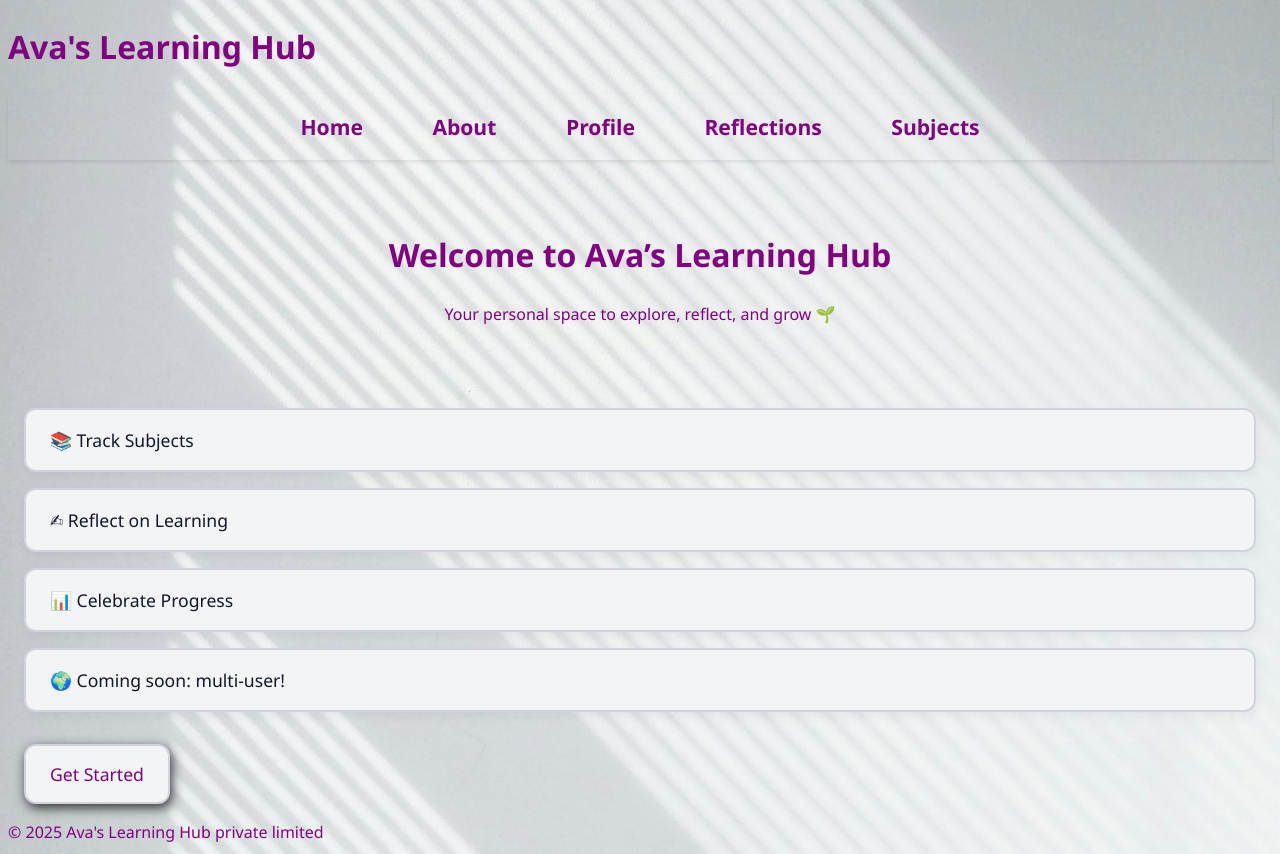
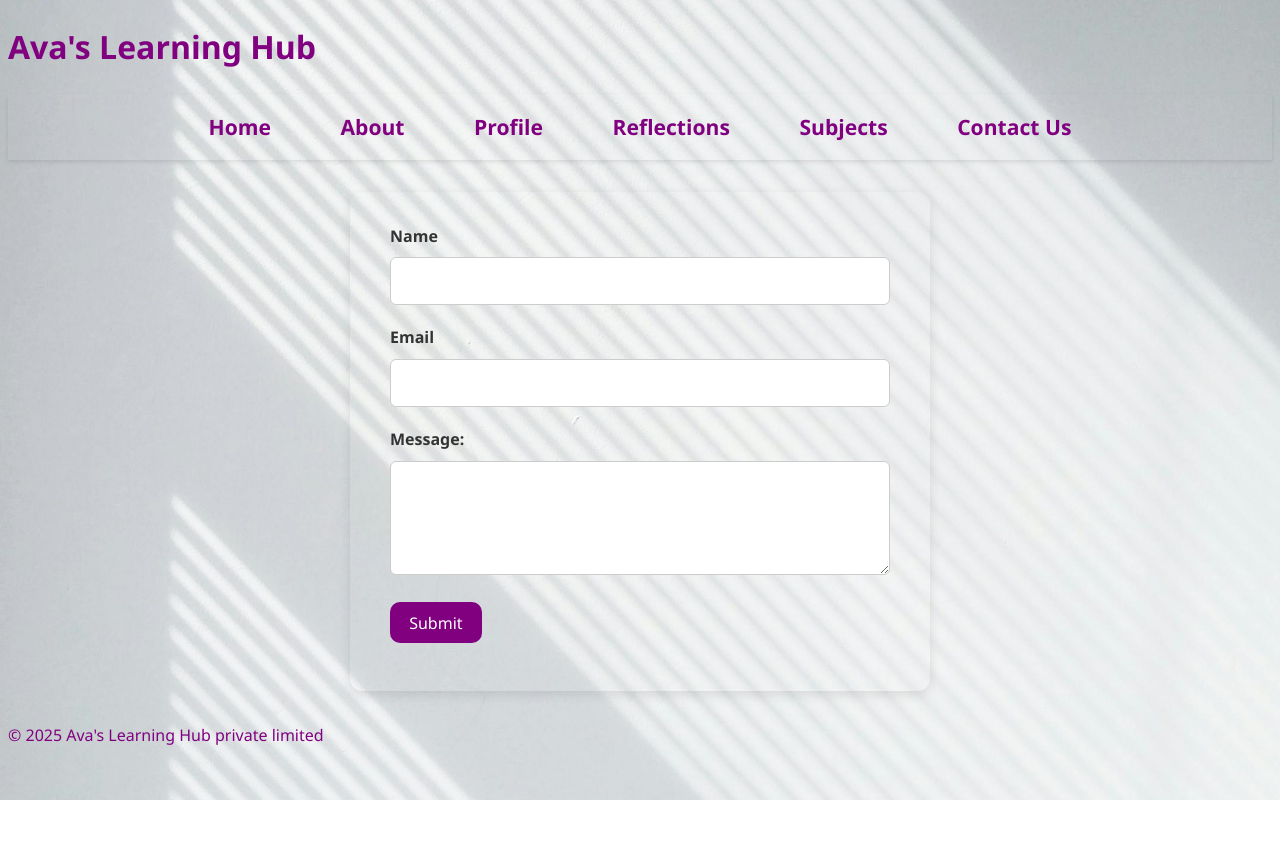
Before and after one commit to DeepthiGirijaThampi/ava-learning-hub, a React (Vite) app: page /contacts in a window 1280 px wide. Before the commit this address led to /. After the commit the page ends 800 px from the top, so only its background shows below. Built offline with nearby package versions, Linux system fonts and the light colour scheme.

Commit message:
Created a Contact.jsx and styled by creating contact.css and updated the NavMenu.jsx and App.jsx accordingly

```diff
--- a/src/App.jsx
+++ b/src/App.jsx
@@ -7,6 +7,7 @@
 import Reflections from "./components/pages/Reflections";
 import Subjects from "./components/pages/Subjects";
 import Units from "./components/pages/Units";
+import Contacts from "./components/pages/Contacts";
 import './App.css'
 function App() {
 
@@ -21,6 +22,7 @@
         <Route path="/reflections" element={<Reflections/>}/>
         <Route path="/subjects" element={<Subjects/>}/>
         <Route path="/units/:subjectId" element={<Units/>}/>
+        <Route path="/contacts" element={<Contacts/>}/>
         <Route path="*" element={<Navigate to="/"/>} />
       </Routes>
       <Footer></Footer>
--- a/src/components/common/NavMenu.jsx
+++ b/src/components/common/NavMenu.jsx
@@ -19,6 +19,7 @@
         <Link className="link" id="links" to="/profile" onClick={() => setMenuOpen(false)} >Profile  </Link>
         <Link className="link" id="links" to="/reflections" onClick={() => setMenuOpen(false)} >Reflections  </Link>
         <Link className="link" id="links" to="/subjects" onClick={() => setMenuOpen(false)} >Subjects  </Link>
+        <Link className="link" id="links" to="/contacts" onClick={() => setMenuOpen(false)} >Contact Us  </Link>
       </div>
     </nav>
     )
--- /dev/null
+++ b/src/components/pages/Contacts.jsx
@@ -0,0 +1,75 @@
+import {useEffect, useState } from "react"
+import CustomButton from "../common/CustomButton"
+import './contact.css'
+export default function Contacts(){
+    const [submitted, setSubmitted] = useState(false);
+    const [contactData, setContactData] = useState({
+        name: "",
+        email: "",
+        message: ""
+    });
+    const handleChange = (e)=>{
+     const {name,value} =  e.target;
+     setContactData( prev => ({
+        ...prev,
+        [name]:value
+     }));
+    };
+
+    const handleFormSubmit = (e)=>{
+     e.preventDefault();
+     console.log("Form submitted : ",contactData);
+     setContactData({
+        name : "",
+        email : "",
+        message: ""
+    });
+    setSubmitted(true);
+    }
+
+    useEffect(() => {
+        if (submitted) {
+          const timer = setTimeout(() => setSubmitted(false), 4000);
+          return () => clearTimeout(timer);
+        }
+      }, [submitted]);
+    //rendering
+    return(
+        <main className="contact">
+            <form onSubmit={handleFormSubmit}>
+            <label>Name </label><input
+             type="text" name="name"
+             value={contactData.name}
+             onChange={handleChange}
+             className="contact-name"
+             required
+             />
+            <label>Email </label><input
+            type="email"
+            name="email"
+            value={contactData.email}
+            onChange={handleChange}
+            className="contact-email"
+            required
+            />
+            <label>Message:</label>
+            <textarea
+            name="message"
+            rows={4}
+            value={contactData.message}
+            onChange={handleChange}
+            className="contact-message"
+            required
+             ></textarea>
+            <CustomButton text = "Submit" type="submit" />
+            </form>
+
+            {
+                submitted && (
+                    <p className="thankyou">Thank you for your response</p>
+                )
+            }
+
+        </main>
+    )
+}
--- /dev/null
+++ b/src/components/pages/contact.css
@@ -0,0 +1,54 @@
+/* Contacts.css */
+.contact {
+    /* min-height: 100vh; */
+    display: flex;
+    justify-content: center;
+    align-items: center;
+    /* background: linear-gradient(to bottom right, #f0f4f8, #e6eaf0); */
+    padding: 2rem;
+    box-sizing: border-box;
+  }
+
+  form {
+    padding: 2rem 2.5rem;
+    border-radius: 12px;
+    width: 100%;
+    max-width: 500px;
+    box-shadow: 0 4px 12px rgba(0, 0, 0, 0.1);
+  }
+
+  label {
+    display: block;
+    margin-bottom: 0.5rem;
+    font-weight: bold;
+    color: #333;
+  }
+
+  input,
+  textarea {
+    width: 100%;
+    padding: 0.75rem;
+    margin-bottom: 1.25rem;
+    border: 1px solid #ccc;
+    border-radius: 6px;
+    font-size: 1rem;
+    font-family: inherit;
+    box-sizing: border-box;
+    transition: border-color 0.3s ease;
+  }
+
+  input:focus,
+  textarea:focus {
+    outline: none;
+    border-color: #6a1b9a;
+    box-shadow: 0 0 0 2px rgba(106, 27, 154, 0.2);
+  }
+
+  .thankyou {
+    padding-left: 100px;
+    margin-top: 1rem;
+    font-size: 1.2rem;
+    color: green;
+    font-weight: bold;
+    text-align: center;
+  }
--- a/src/components/pages/units.css
+++ b/src/components/pages/units.css
@@ -1,3 +1,4 @@
+/* units contaiter div*/
 .units-container {
     display: flex;
     justify-content: center;
@@ -37,11 +38,12 @@
     vertical-align: middle;
     accent-color: #3da411;
   }
-.unit-label:hover {
+  /* hover effect */
+/* .unit-label:hover {
     background-color: #f2f2f2;
     border-radius: 6px;
     padding: 0.3rem;
-}
+} */
 /* .unit-label.completed {
     text-decoration: line-through;
     color: gray;
```
